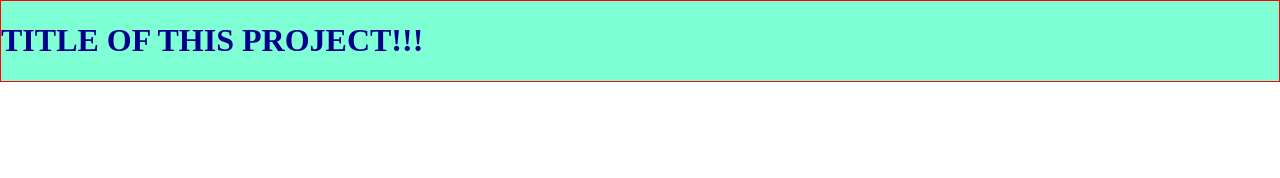
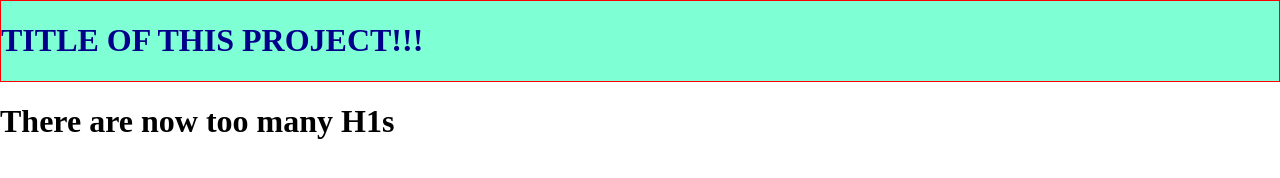
Before and after one commit to graydonj/learning-about-git, a plain HTML site: page index.html in a window 1280 px wide. Drawn offline with Linux system fonts and the light colour scheme.

Commit message:
Making errors in the HTML

```diff
--- a/index.html
+++ b/index.html
@@ -11,5 +11,8 @@
     <header>
         <h1>TITLE OF THIS PROJECT!!!</h1>
     </header>
+    <main>
+        <h1>There are now too many H1s</h1>
+    </main>
 </body>
 </html>
```
